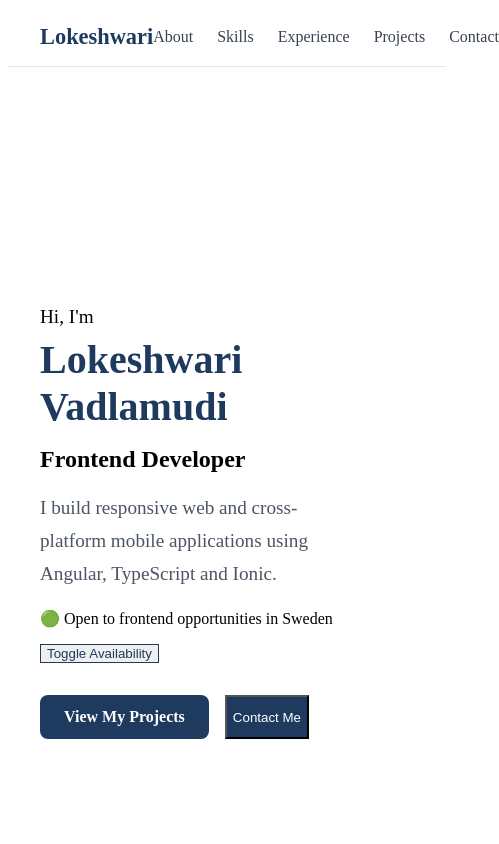
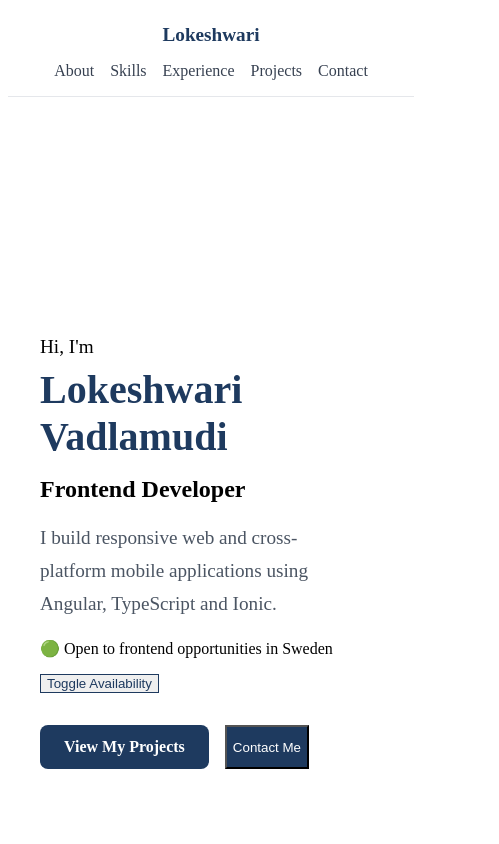
Before and after one commit to lokeshwarivadlamudi-UI/lokeshwari-portfolio, an Angular app: page / in a window 390 px wide. Shown: the top 844 px of the page, 499 px wide, since content can reach past the window. Built offline with nearby package versions, Linux system fonts and the light colour scheme.

Commit message:
Build responsive contact and navigation sections

```diff
--- a/src/app/app.scss
+++ b/src/app/app.scss
@@ -0,0 +1,9 @@
+@media (max-width: 768px) {
+  h1 {
+    font-size: 3rem;
+  }
+
+  .buttons {
+    flex-direction: column;
+  }
+}
--- a/src/app/features/contact/contact.html
+++ b/src/app/features/contact/contact.html
@@ -1,5 +1,4 @@
-<section class="contact">
-
+<section class="contact" id="contact">
   <h5>GET IN TOUCH</h5>
 
   <h2>Contact Me</h2>
@@ -10,13 +9,10 @@
   </p>
 
   <div class="contact-details">
-
     <p>Email: lokeshwarivadlamudi@gmail.com</p>
 
     <p>Phone: +46 739 282 872</p>
 
     <p>Location: Södertälje, Sweden</p>
-
   </div>
-
 </section>
--- a/src/app/features/contact/contact.scss
+++ b/src/app/features/contact/contact.scss
@@ -1,17 +1,17 @@
 .contact {
-  max-width: 1100px;
+  max-width: 750px;
   margin: 0 auto;
-  padding: 100px 20px;
+  padding: 40px 37px;
 }
 
 .contact h5 {
-  margin-bottom: 20px;
+  margin: 0 0 20px 0;
 }
 
 .contact h2 {
-  margin-bottom: 30px;
+  margin: 0 0 30px 0;
 }
 
 .contact p {
-  margin-bottom: 20px;
+  margin: 0 0 20px 0;
 }
--- a/src/app/shared/nav/nav.scss
+++ b/src/app/shared/nav/nav.scss
@@ -35,3 +35,24 @@
     }
   }
 }
+
+@media (max-width: 768px) {
+  .navbar {
+    padding: 1rem;
+  }
+
+  .navbar-container {
+    flex-direction: column;
+    gap: 1rem;
+  }
+
+  .nav-links {
+    flex-wrap: wrap;
+    justify-content: center;
+    gap: 1rem;
+  }
+
+  .brand {
+    font-size: 1.2rem;
+  }
+}
```
Also changed, not shown: src/app/shared/footer/footer.html (added, +9 -0 lines), src/app/shared/footer/footer.scss (added, +10 -0 lines), src/app/shared/footer/footer.ts (added, +11 -0 lines), 1 other file (tests, documents, lock files or other folders).
